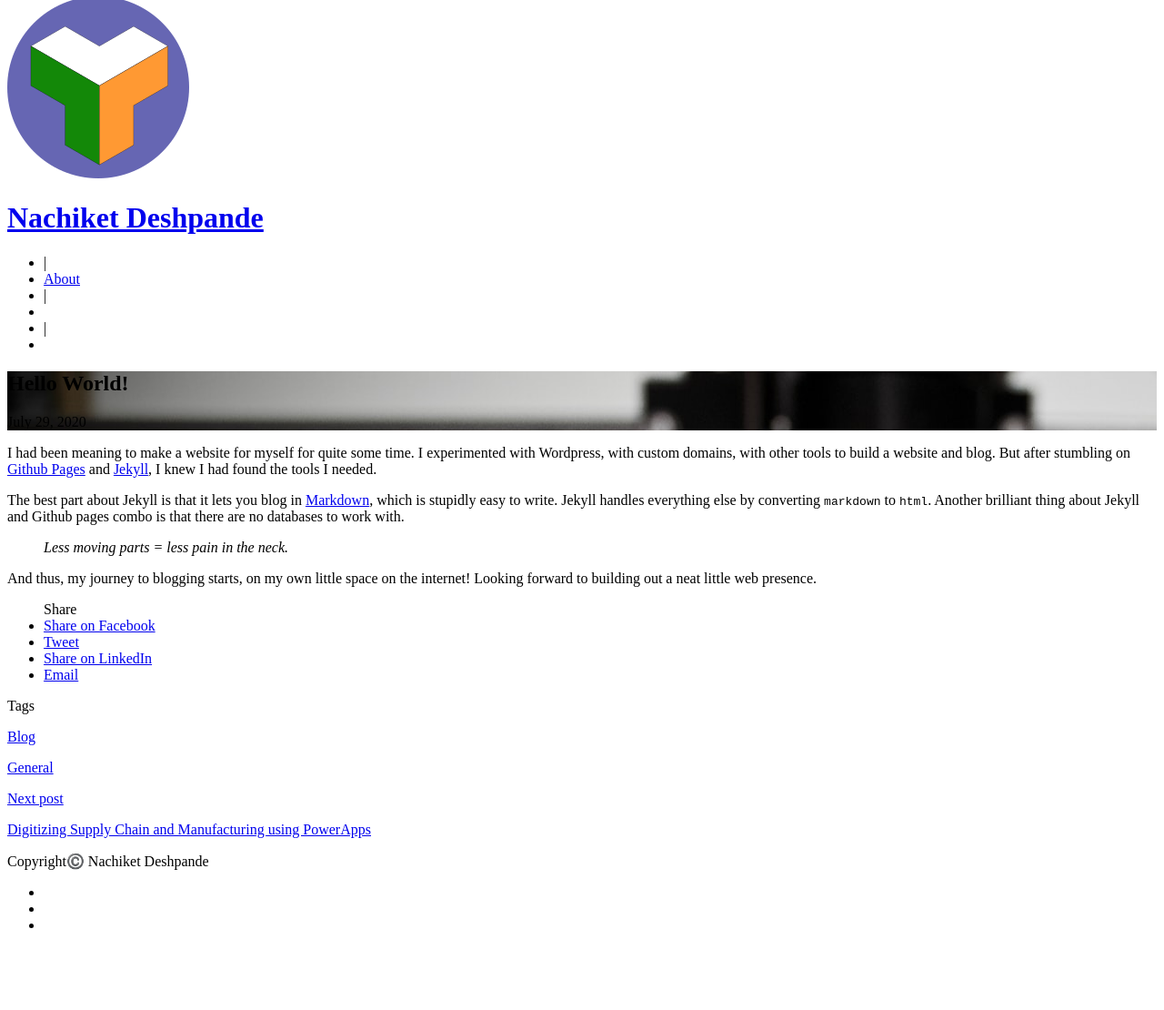
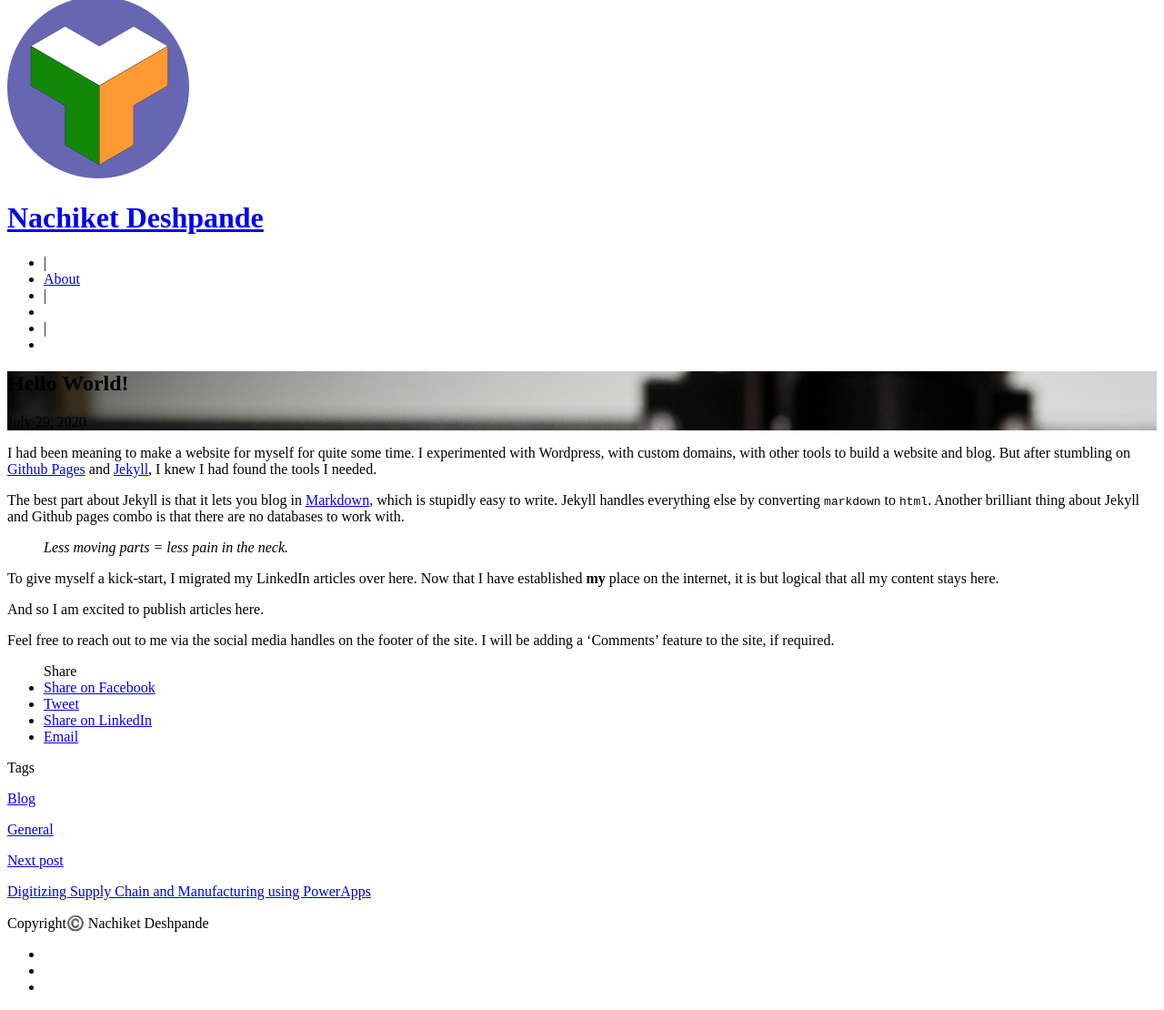
Before and after one commit to nachiketad/nachiketad.github.io, a Jekyll site: the page built from _posts/2020-07-29-Hello-World!.md, in a window 1280 px wide, cut to the strip 112-1222 px from the top of the page. Shown: the whole strip at 91% size. Built offline with Jekyll 4.4.1, drawn with Linux system fonts in a browser that asks for light colours; before the commit the page ends 1154 px from its top, so only the background shows below that.

```diff
--- a/_posts/2020-07-29-Hello-World!.md
+++ b/_posts/2020-07-29-Hello-World!.md
@@ -12,4 +12,8 @@
 
   > *Less moving parts = less pain in the neck.*
 
-And thus, my journey to blogging starts, on my own little space on the internet! Looking forward to building out a neat little web presence.
+To give myself a kick-start, I migrated my LinkedIn articles over here. Now that I have established **my** place on the internet, it is but logical that all my content stays here.
+
+And so I am excited to publish articles here.
+
+Feel free to reach out to me via the social media handles on the footer of the site. I will be adding a 'Comments' feature to the site, if required.
```
Also changed, not shown: _posts/2019-06-07-On-Productivity:-Text-Expansion.md (added, +29 -0 lines), assets/img/ahknp.jpeg (added), assets/img/keys.jpeg (added), assets/img/texp.jpeg (added).
